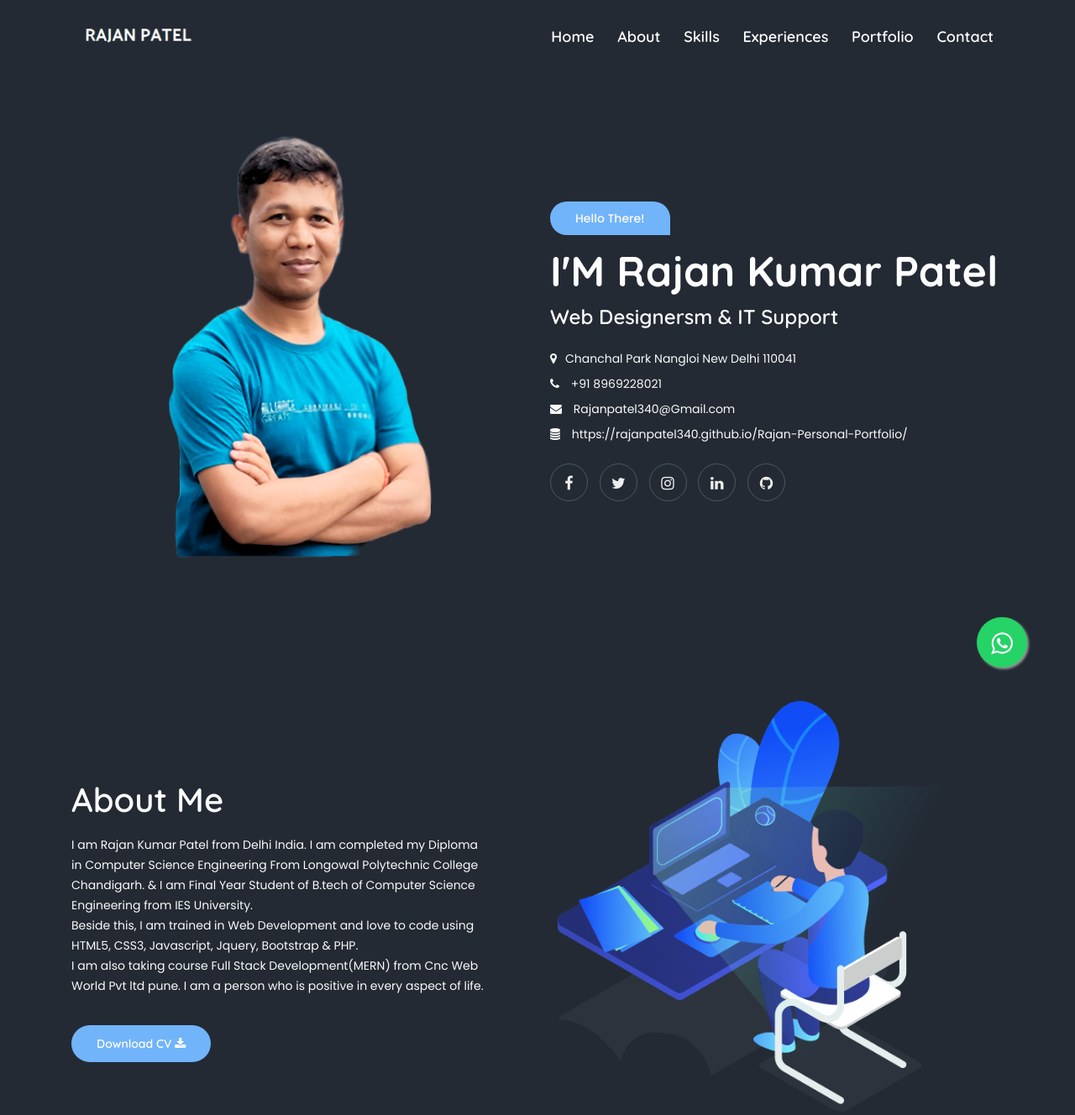
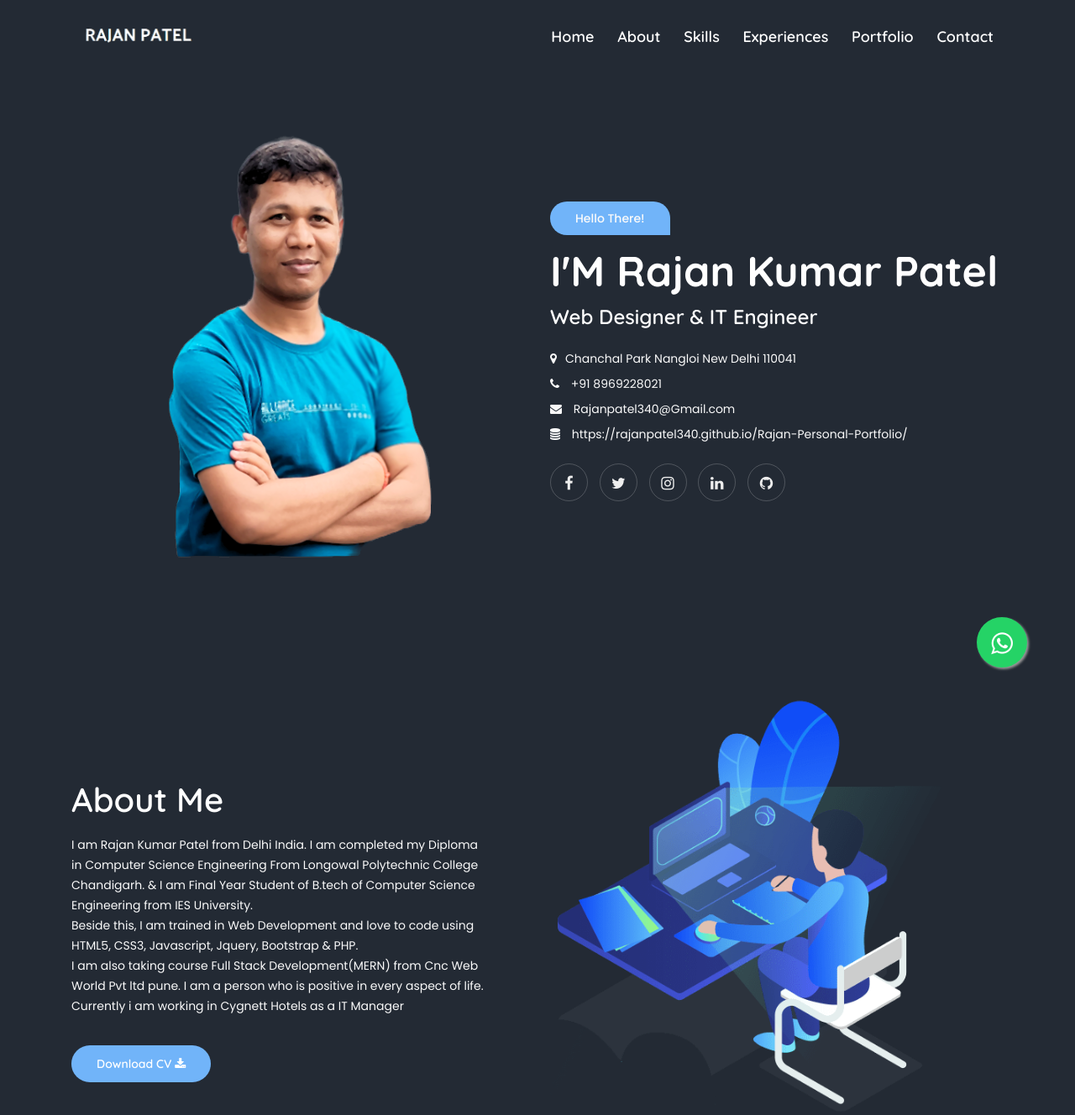
Before and after one commit to Rajanpatel340/Rajan-Personal-Portfolio, a plain HTML site: page index.html in a window 1280 px wide. Shown: the top 1328 px of the page at 84% size. Drawn offline with Linux system fonts and the light colour scheme.

Commit message:
update
update

```diff
--- a/index.html
+++ b/index.html
@@ -90,7 +90,7 @@
 						<div class="about_me_title">
 							<span>Hello There!</span>
 							<h1>I'M Rajan Kumar Patel</h1>
-							<h4>Web Designersm & IT Support</h4>
+							<h4>Web Designer & IT Engineer</h4>
 						</div>
 						<div class="profile_info">
 							<span><i class="fa fa-map-marker"></i>Chanchal Park Nangloi New Delhi 110041</span>
@@ -121,6 +121,7 @@
 						<div class="about_content">
 							<h1>About Me</h1>
 							<p>I am Rajan Kumar Patel from Delhi India. I am completed my Diploma in  Computer Science Engineering From Longowal Polytechnic College Chandigarh. & I am Final Year Student of  B.tech of Computer Science Engineering from IES University. <br> Beside this, I am trained in Web Development and love to code using HTML5,  CSS3, Javascript,  Jquery,  Bootstrap   & PHP.<br> I am also taking course Full Stack Development(MERN) from Cnc Web World Pvt ltd pune. I am a person who is positive in every aspect of life. </p>
+							<p>Currently i am working in Cygnett Hotels as a IT Manager</p>
 							<a href="img/Rajan Cv.pdf">Download CV <i class="fa fa-download"></i></a>
 						</div>
 					</div><!-- END COL -->
```
